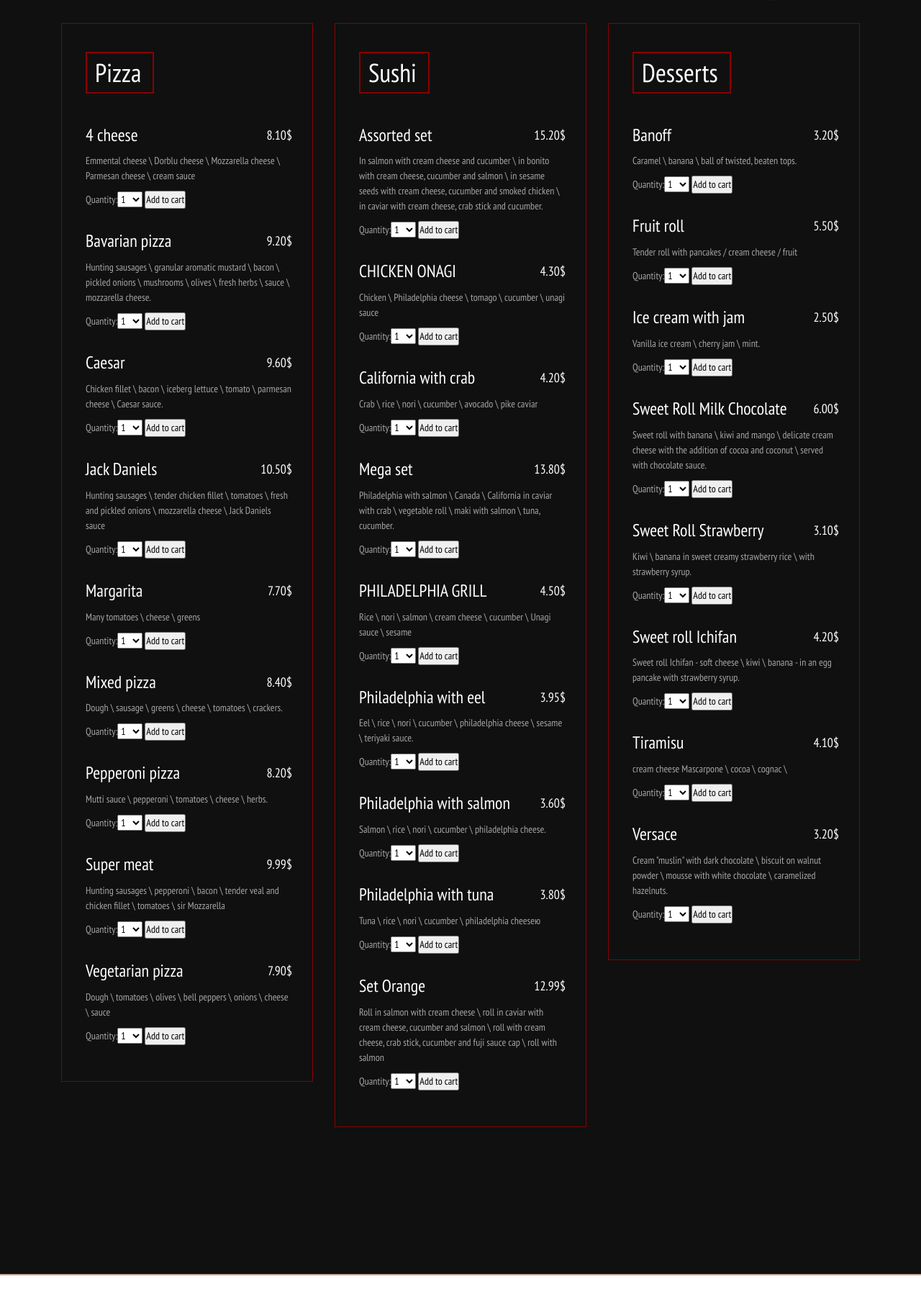
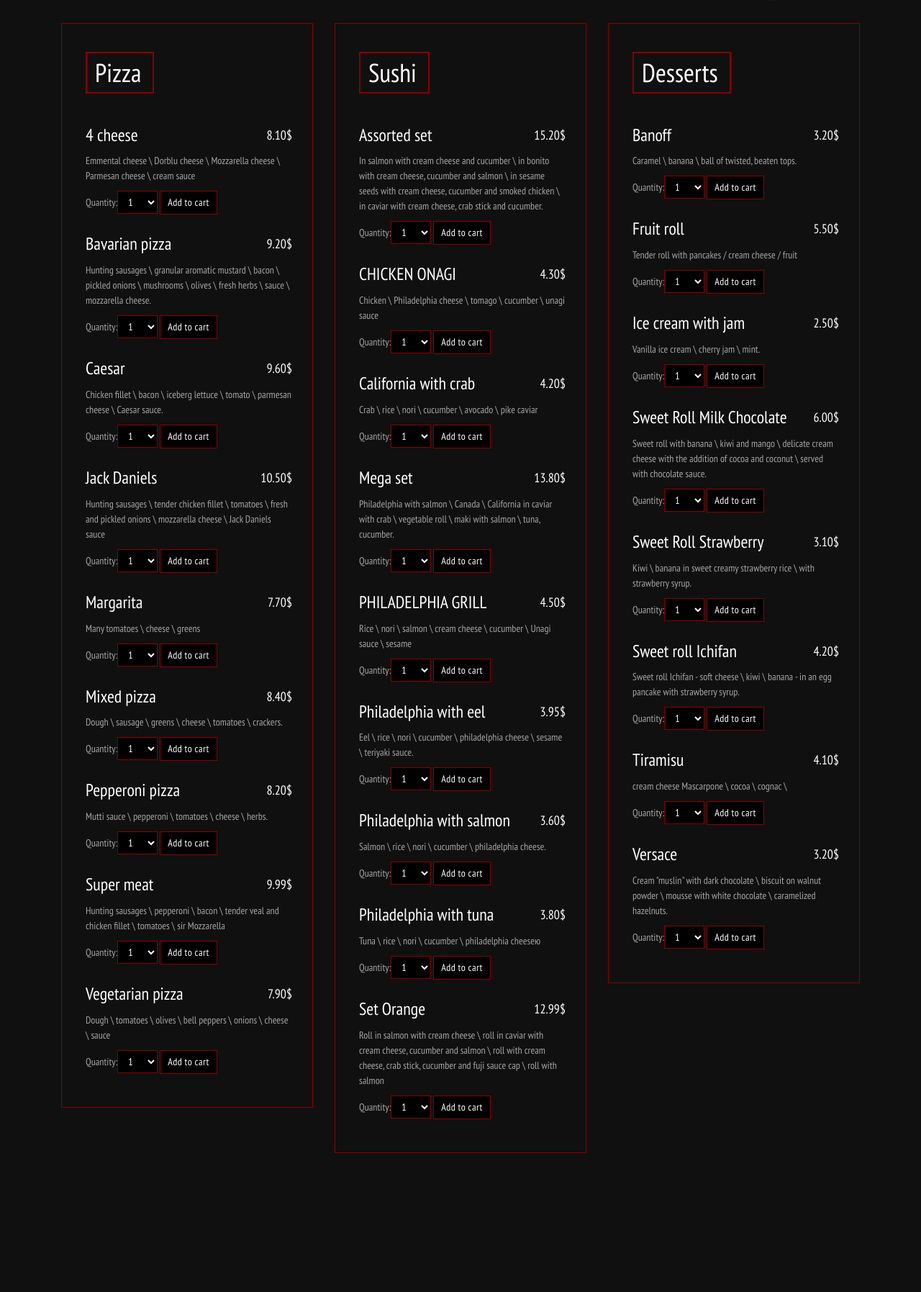
Before and after one commit to Denuk68/Yakuza, a Django app: page /menu/ in a window 1280 px wide. Shown: the part 1573-3368 px from the top of the page at 72% size. Run offline with Django 3.2, Linux system fonts and the light colour scheme; data comes from the database, SQL or seed files in the repository; both versions use the stored data as it was after the commit; some libraries are stand-ins or nearby versions.

Commit message:
fix style cart

```diff
--- a/app/app/static/styles/menu.css
+++ b/app/app/static/styles/menu.css
@@ -973,3 +973,20 @@ section
 {
 	white-space: nowrap;
 }
+
+.dish_order input.cart_input{
+    border: 1px #8b0000 solid;
+    background-color: #000;
+    color: #fff;
+    letter-spacing: 0.4px;
+    padding: 5px 10px;
+    cursor: pointer;
+}
+.dish_order select{
+    border: 1px #8b0000 solid;
+    background-color: #000;
+    color: #fff;
+    letter-spacing: 0.4px;
+    padding: 5px 10px;
+    cursor: pointer;
+}
--- a/app/app/static/styles/menu_responsive.css
+++ b/app/app/static/styles/menu_responsive.css
@@ -152,7 +152,10 @@
 
 @media only screen and (max-width: 768px)
 {
-
+	img{
+		width: 100%;
+		height: auto;
+	}
 }
 
 /************
--- a/app/templates/cart/detail.html
+++ b/app/templates/cart/detail.html
@@ -47,15 +47,15 @@
                                         <td>{{ product.name }}</td>
                                         <td>{{ item.quantity }}</td>
                                         <td><a href="{% url 'cart:cart_remove' product.id%}">Remove</a></td>
-                                        <td class="num">${{ item.price }}</td>
-                                        <td class="num">${{ item.total_price }}</td>
+                                        <td>${{ item.price }}</td>
+                                        <td>${{ item.total_price }}</td>
                                     </tr>
                                     {% endwith %}
                                     {% endfor %}
                                     <tr class="total">
                                         <td>Total</td>
                                         <td colspan="4"></td>
-                                        <td class="num">{{ cart.get_total_price }}$</td>
+                                        <td >{{ cart.get_total_price }}$</td>
                                     </tr>
                                 </tbody>
                             </table>
--- a/app/templates/pages/menu.html
+++ b/app/templates/pages/menu.html
@@ -86,7 +86,7 @@
 								<form action="{% url 'cart:cart_add' item.id %}" method="post">
 									{{ cart_product_form }}
 									{% csrf_token %}
-									<input type="submit" value="Add to cart">
+									<input type="submit" value="Add to cart"  class="cart_input">
 								</form>
 							</div>
 						</div>
@@ -123,7 +123,7 @@
 								<form action="{% url 'cart:cart_add' item.id %}" method="post">
 									{{ cart_product_form }}
 									{% csrf_token %}
-									<input type="submit" value="Add to cart">
+									<input type="submit" value="Add to cart"  class="cart_input">
 								</form>
 							</div>
 						</div>
@@ -159,7 +159,7 @@
 								<form action="{% url 'cart:cart_add' item.id %}" method="post">
 									{{ cart_product_form }}
 									{% csrf_token %}
-									<input type="submit" value="Add to cart">
+									<input type="submit" value="Add to cart" class="cart_input">
 								</form>
 							</div>
 						</div>
--- a/app/templates/partials/_header.html
+++ b/app/templates/partials/_header.html
@@ -7,7 +7,7 @@
             <div class="col">
                 <div class="header_content d-flex flex-row align-items-center justify-content-start">
                     <div class="logo">
-                        <a href="#">
+                        <a href="/">
                             <div class="header_logo_title">Yakuza</div>
                             <div>restaurant</div>
                         </a>
```
Also changed, not shown: app/templates/pages/contact.html (+0 -21 lines), app/app/static/styles/main_styles_cart.css (line endings or trailing spaces), app/db.sqlite3.
